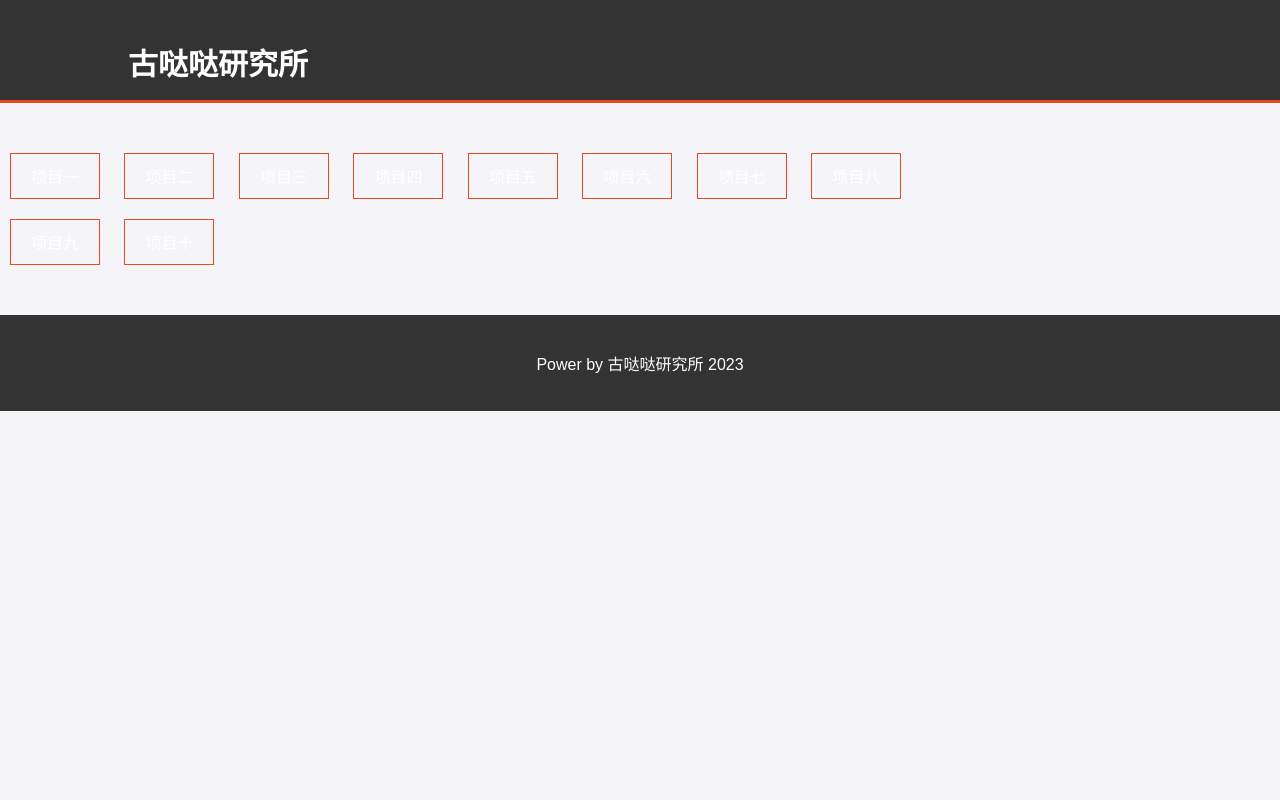
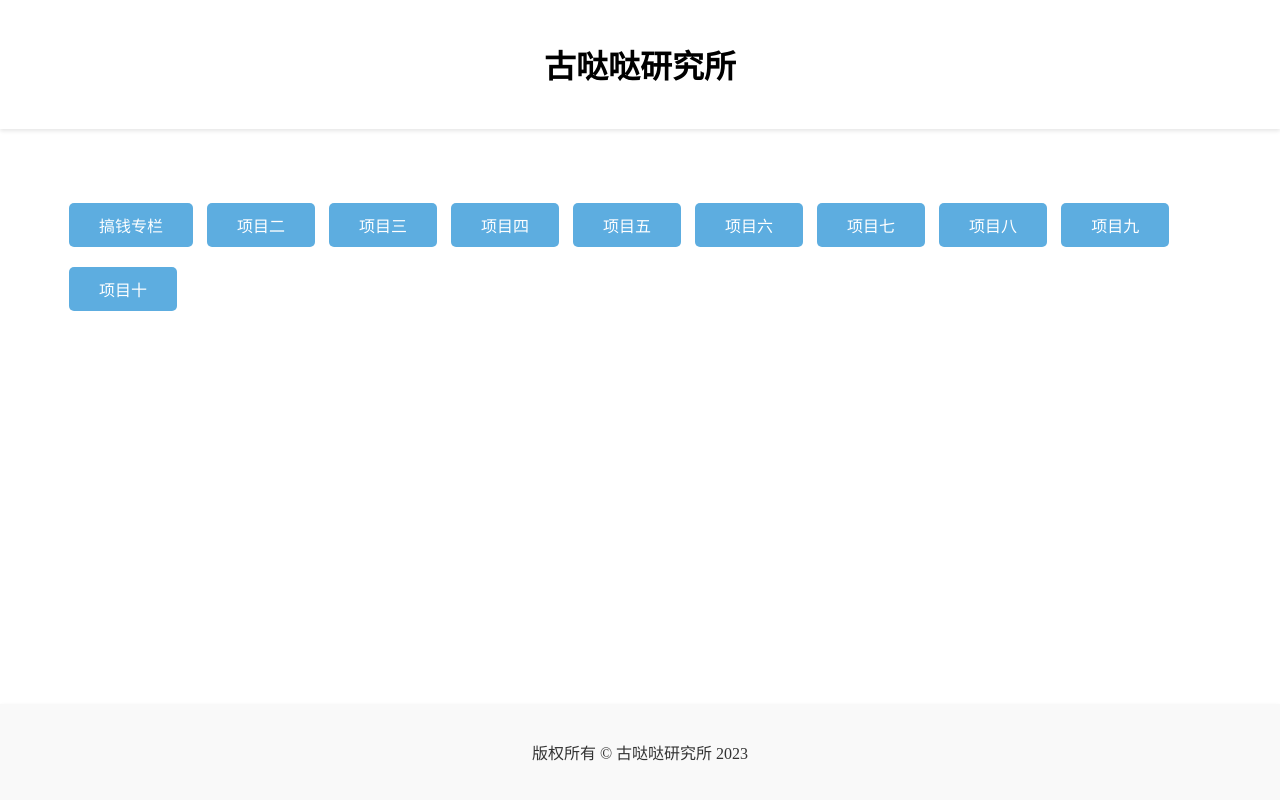
Before and after one commit to vawterdada/gudada, a plain HTML site: page index.html in a window 1280 px wide. Drawn offline with Linux system fonts and the light colour scheme.

Commit message:
Update index.html

```diff
--- a/index.html
+++ b/index.html
@@ -2,75 +2,70 @@
 <html lang="zh-CN">
 <head>
     <meta charset="UTF-8">
+    <meta name="viewport" content="width=device-width, initial-scale=1.0">
     <title>古哒哒研究所</title>
     <style>
-        body {
-            font-family: Arial, sans-serif;
+        html, body {
             margin: 0;
             padding: 0;
-            background-color: #f4f4f9;
-            color: #333;
+            height: 100%;
+            min-height: 100%; /* 确保至少为视口高度 */
         }
 
-        .container {
-            width: 80%;
-            margin: auto;
-            overflow: hidden;
+        .wrapper {
+            min-height: 100%;
+            display: flex;
+            flex-direction: column;
         }
 
-        header {
-            background: #333;
-            color: white;
-            padding-top: 30px;
-            min-height: 70px;
-            border-bottom: #e8491d 3px solid;
+        .content {
+            flex: 1; /* 使内容区域填充剩余空间 */
+            padding: 5%; /* 根据需要添加内边距 */
         }
 
-        header h1 {
-            display: inline-block;
-            font-size: 30px;
-            line-height: 70px;
-            margin: 0;
+        header, footer {
+            text-align: center;
+            padding: 20px 0;
+            background: #fff;
+            box-shadow: 0 2px 4px rgba(0,0,0,0.1);
         }
 
-        .buttons {
-            margin: 40px 0;
+        footer {
+            margin-top: auto; /* 将footer推到底部 */
+            background: #f9f9f9;
+            color: #333;
         }
 
         .button {
             display: inline-block;
+            margin: 10px 5px;
+            padding: 10px 30px;
+            font-size: 16px;
             color: #fff;
+            background-color: #5dade0;
+            border: none;
+            border-radius: 5px;
             text-decoration: none;
-            border: 1px solid #e8491d;
-            margin: 10px;
-            padding: 10px 20px;
-            font-size: 16px;
-            transition: all 0.3s ease-in-out;
+            transition: background-color 0.3s;
         }
 
         .button:hover {
-            background: #e8491d;
-        }
-
-        footer {
-            text-align: center;
-            padding: 20px;
-            background: #333;
-            color: white;
-            clear: both;
+            background-color: #4a90e2;
         }
     </style>
 </head>
 <body>
 
+<div class="wrapper">
     <header>
-    <div class="container">
         <h1>古哒哒研究所</h1>
-    </div>
     </header>
 
+    <div class="content">
+        <!-- 页面主要内容放这里 -->
         <section class="buttons container">
-    <a href="#" class="button">项目一</a>
+            <!-- 按钮或其他内容 -->
+            <a href="#" class="button">搞钱专栏</a>
             <a href="#" class="button">项目二</a>
             <a href="#" class="button">项目三</a>
             <a href="#" class="button">项目四</a>
@@ -81,12 +76,12 @@
             <a href="#" class="button">项目九</a>
             <a href="#" class="button">项目十</a>
         </section>
+    </div>
 
     <footer>
-    <div class="container">
-        <p>Power by 古哒哒研究所 2023</p>
+        <p>版权所有 &copy; 古哒哒研究所 2023</p>
+    </footer>
 </div>
-</footer>
 
 </body>
 </html>
```
Lines whose indentation alone changed are shown as unchanged.
